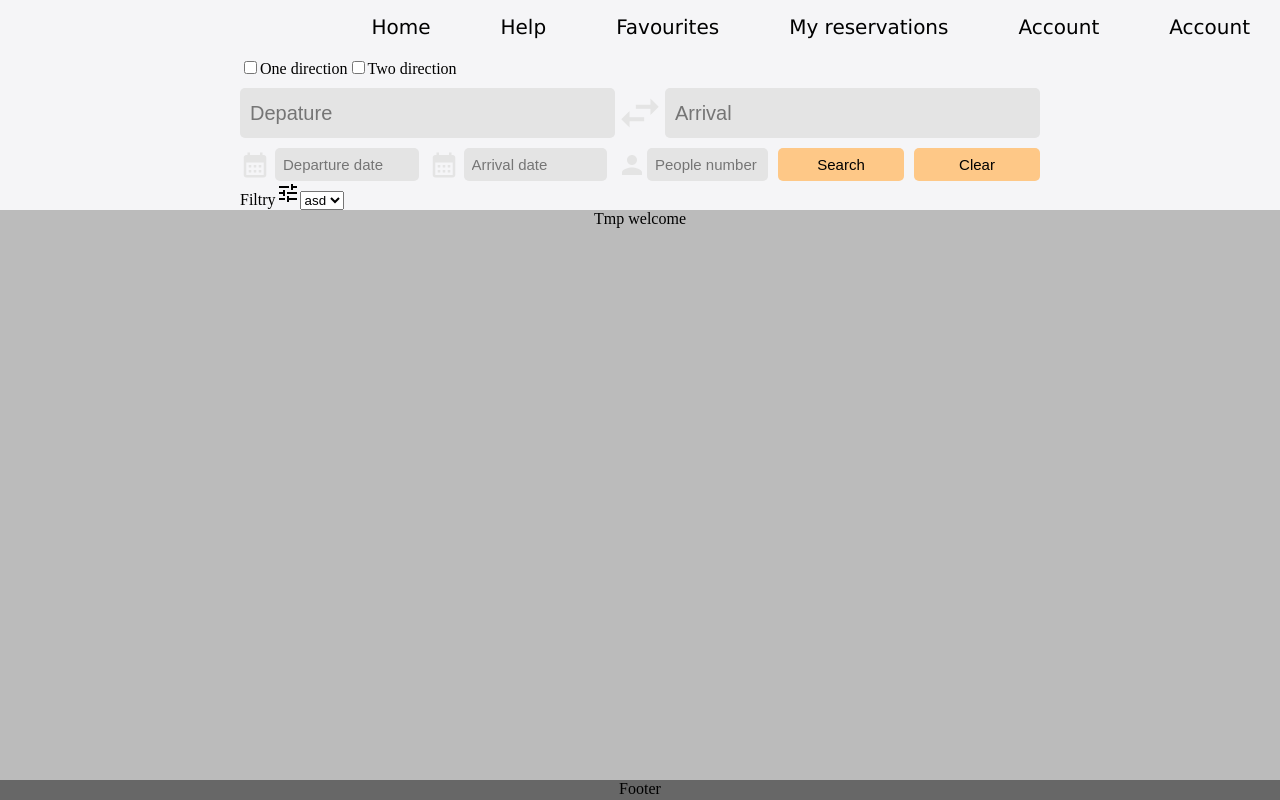
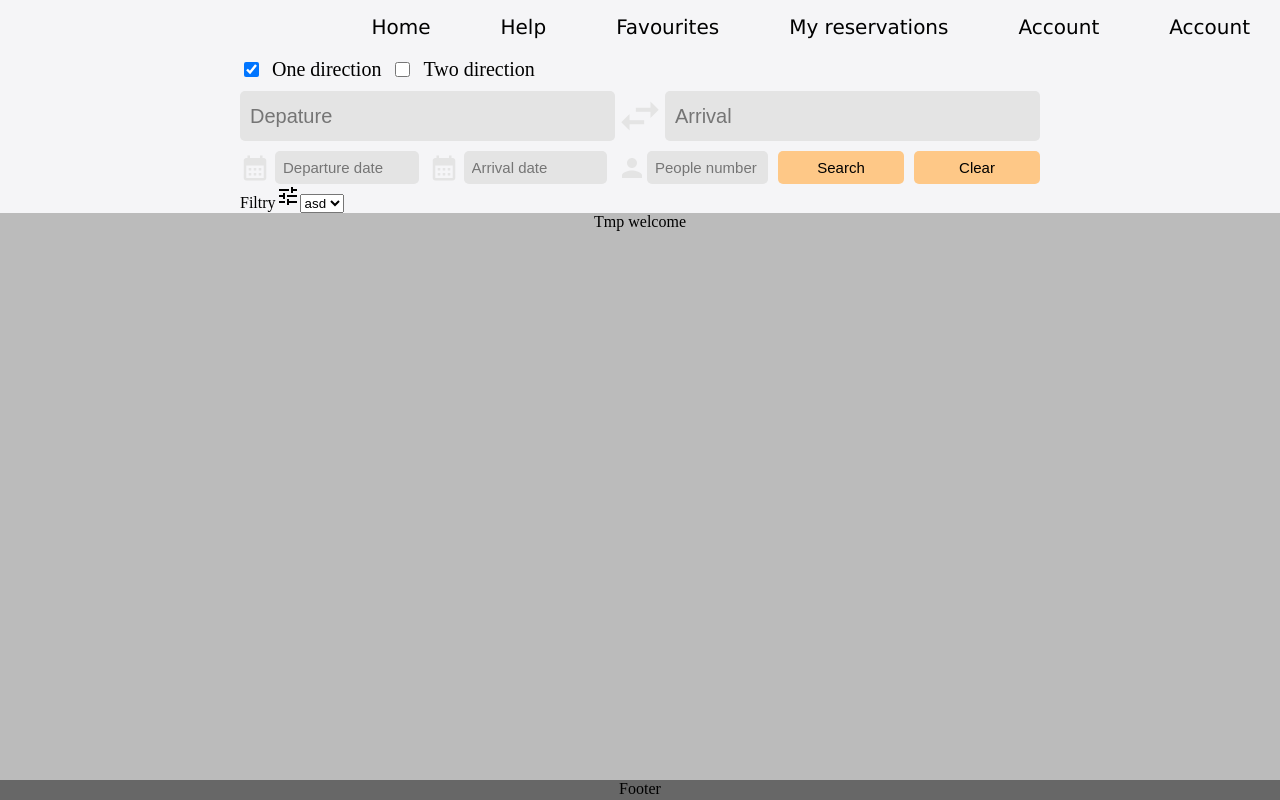
Before and after one commit to Sebastian029/ISI_frontend, a React (Vite) app in the folder app/: page / in a window 1280 px wide. Built offline with nearby package versions, Linux system fonts and the light colour scheme.

Commit message:
Checkboxes

```diff
--- a/app/src/Components/HomeScreen/MainFinder/MainFinder.jsx
+++ b/app/src/Components/HomeScreen/MainFinder/MainFinder.jsx
@@ -17,6 +17,7 @@ function MainFinder({ activateFinder, setFlights }) {
   const [arrivalTextInput, setArrivalTextInput] = useState("");
   const [departureDateInput, setDepartureDateInput] = useState("");
   const [arrivalDateInput, setArrivaleDateInput] = useState("");
+  const [singleWayCheckbox, setSingleWayCheckbox] = useState(true);
   const datePickerRefDeparture = useRef(null);
   const datePickerRefArrival = useRef(null);
 
@@ -69,10 +70,26 @@ function MainFinder({ activateFinder, setFlights }) {
       <div className={styles.mainBox}>
         <div className={styles.globalInputBox}>
           <div className={styles.checkBoxRow}>
-            <input type="checkbox"></input>
-            One direction
-            <input type="checkbox"></input>
-            Two direction
+            <input
+              type="checkbox"
+              id="singleWayCheckbox"
+              className={styles.checkbox}
+              checked={singleWayCheckbox === true}
+              onChange={() => setSingleWayCheckbox(true)}
+            />
+            <label htmlFor="singleWayCheckbox" className={styles.checkboxText}>
+              One direction
+            </label>
+            <input
+              type="checkbox"
+              id="twoWayCheckbox"
+              className={styles.checkbox}
+              checked={singleWayCheckbox === false}
+              onChange={() => setSingleWayCheckbox(false)}
+            />
+            <label htmlFor="twoWayCheckbox" className={styles.checkboxText}>
+              Two direction
+            </label>
           </div>
 
           <div className={styles.destinationInputRow}>
--- a/app/src/Components/HomeScreen/MainFinder/MainFinder.module.css
+++ b/app/src/Components/HomeScreen/MainFinder/MainFinder.module.css
@@ -13,8 +13,19 @@
 
 .checkBoxRow {
   padding-bottom: 10px;
+  display: flex;
+  align-items: center;
+  gap: 10px;
+  font-size: 20px;
 }
-.checkBoxRow > * {
+.checkbox {
+  height: 15px;
+  width: 15px;
+  cursor: pointer;
+}
+
+.checkboxText {
+  cursor: pointer;
 }
 
 .destinationInputRow {
```
